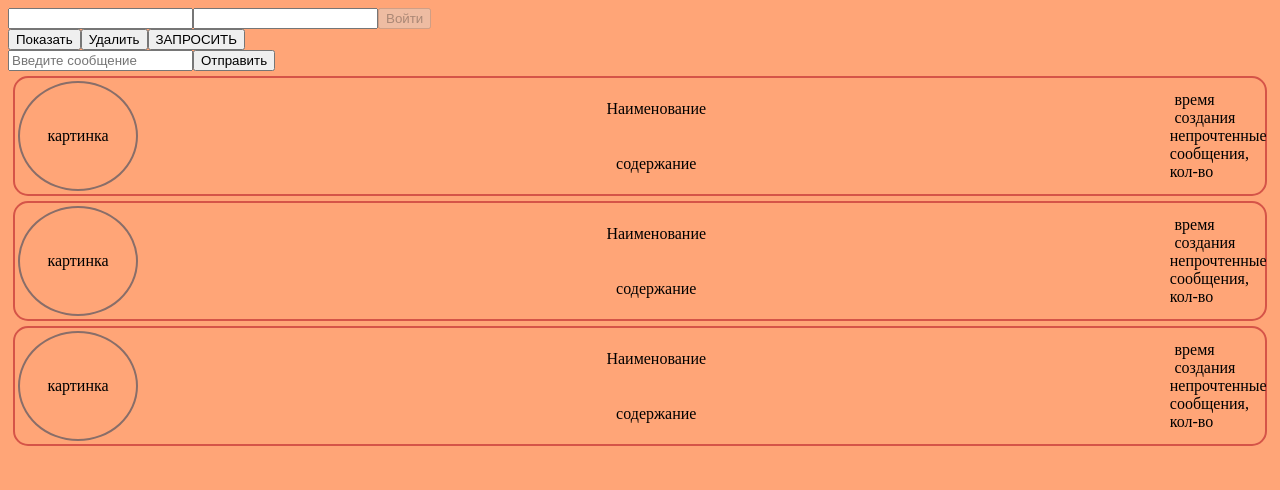
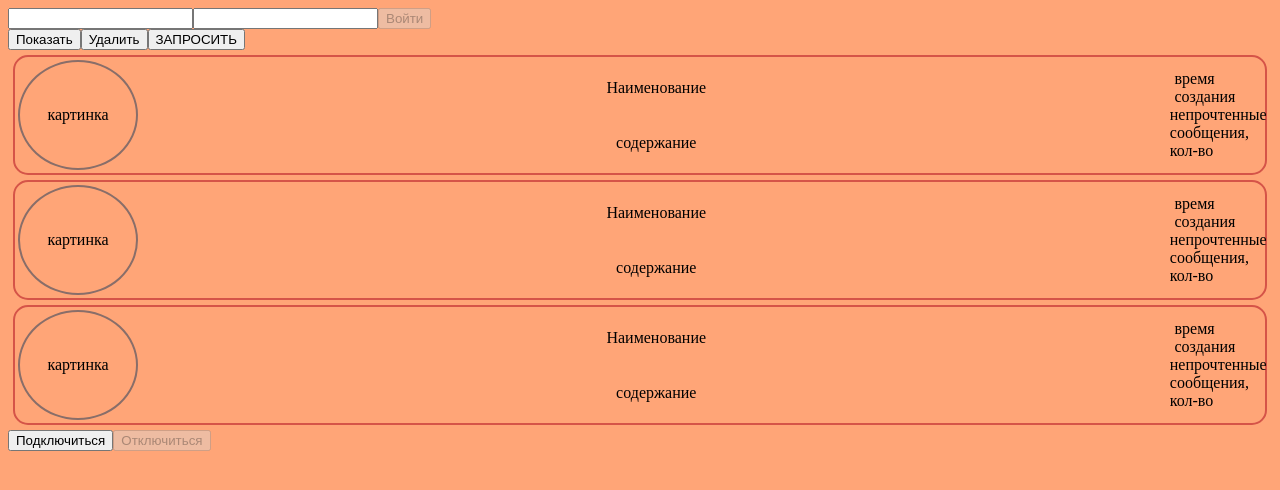
Before and after one commit to BaronGalileo/messenger-zubr, a React (Create React App) app in the folder frontend/messenger-zubr/: page / in a window 1280 px wide. Shown: the top 490 px of the page. Built offline with nearby package versions, Linux system fonts and the light colour scheme.

Commit message:
useWebSocket hook

```diff
--- a/frontend/messenger-zubr/src/components/LoginForm/LoginForm.tsx
+++ b/frontend/messenger-zubr/src/components/LoginForm/LoginForm.tsx
@@ -67,122 +67,9 @@ export const LoginForm = () => {
         })
     }
 
-    let socket = useRef<WebSocket | null>(null);
-
-    async function createWebSocketConnection() {
-        if (socket.current && socket.current.readyState === WebSocket.OPEN) {
-            console.log("WebSocket already connected, skipping new connection.");
-            return;
-        }
-
-        let token = store.getState().auth.access;
-
-        if (!token) {
-            console.log("Access token is missing, trying to refresh...");
-            token = await refreshTokenIfNeeded();
-            if (!token) {
-                console.error("Failed to obtain a valid token, aborting WebSocket connection");
-                return;
-            }
-        }
-
-    console.log("Using token for WebSocket:", token);
-
-    socket.current = new WebSocket(`ws://localhost:8000/ws/messages/3/?token=${token}`);
-
-    socket.current.onopen = () => {
-        console.log("WebSocket Connected");
-    };
-
-    socket.current.onmessage = (event) => {
-        console.log("Message from server: ", event.data);
-
-    };
-
-    socket.current.onerror = (error) => {
-        console.log("WebSocket Error: ", error);
-    };
-
-    socket.current.onclose = async (event) => {
-        console.log("WebSocket Disconnected", event.code);
-        socket.current = null; // Очистим переменную при отключении
-
-        if (event.code === 1006 || event.code === 4001) {
-            console.log("Token might be invalid, attempting to refresh...");
-            const newToken = await refreshTokenIfNeeded();
-
-            if (newToken) {
-                console.log("Reconnecting WebSocket with new token");
-                setTimeout(createWebSocketConnection, 1000);
-            } else {
-                console.log("No valid token available for reconnection");
-            }
-        }
-    };
-
-    }
-
-    const sendMessage = () => {
-        if (socket.current && socket.current.readyState === WebSocket.OPEN) {
-            socket.current.send(JSON.stringify({ message }));
-            console.log("Отправлено: ", message);
-            setMessage(""); // Очищаем поле ввода после отправки
-        } else {
-            console.error("WebSocket не подключен.");
-        }
-    };
 
 
-
-    // async function createWebSocketConnection() {
-    //     debugger
-    //     let token = isAuth.access; // Берем текущий access токен
-
-    //     if (!token) {
-    //       // Если токен отсутствует, пытаемся обновить его
-    //       token = await refreshTokenIfNeeded();
-    //     }
-
-    //     if (token) {
-    //       // Если токен есть, создаем WebSocket соединение с token в URL
-    //       const socket = new WebSocket(`ws://localhost:8000/ws/messages/3/?token=${token}`);
-
-    //       socket.onopen = () => {
-    //         console.log("WebSocket Connected");
-    //       };
-
-    //       socket.onmessage = (event) => {
-    //         console.log("Message from server: ", event.data);
-    //       };
-
-    //       socket.onerror = (error) => {
-    //         console.log("WebSocket Error: ", error);
-    //       };
-
-    //       socket.onclose = async () => {
-    //         console.log("WebSocket Disconnected");
-    //         // Попробуем обновить токен, если соединение закрыто по причине 401 или ошибки авторизации
-    //         const newToken = await refreshTokenIfNeeded();
-    //         debugger
-    //         if (newToken) {
-    //             console.log("Reconnecting WebSocket with new token");
-    //             setTimeout(() => {
-    //               createWebSocketConnection(); // Попробуем переподключиться с новым токеном
-    //             }, 1000); // Добавляем задержку для повторного подключения
-    //           } else {
-    //             console.log("No valid token available for reconnection");
-    //           }
-    //         };
-
-    //       return socket;
-    //     } else {
-    //       console.error("No valid token available for WebSocket connection");
-    //       return null;
-    //     }
-    //   }
-
     const show = () => {
-        createWebSocketConnection()
         console.log("SHOW", isAuth )
         // const token = isAuth.access;
         // const socket = new WebSocket(`ws://localhost:8000/ws/messages/3/?token=${token}`);
@@ -307,13 +194,6 @@ export const LoginForm = () => {
             <button onClick={del} >Удалить</button>
             <button onClick={post_request} >ЗАПРОСИТЬ</button>
             </div>
-            <input
-                type="text"
-                value={message}
-                onChange={(e) => setMessage(e.target.value)}
-                placeholder="Введите сообщение"
-            />
-            <button onClick={sendMessage}>Отправить</button>
         </div>
         </>
     )
--- /dev/null
+++ b/frontend/messenger-zubr/src/components/testComponents/testChat.tsx
@@ -0,0 +1,36 @@
+import { useState } from "react";
+import { useWebSocket } from "../../hooks/useWebSocket";
+
+
+export const TestChat = () => {
+    const { isConnected, connectWebSocket, sendMessage, disconnectWebSocket } = useWebSocket(3);
+    const [message, setMessage] = useState("");
+
+    return (
+        <div>
+            <button onClick={connectWebSocket} disabled={isConnected}>
+                {isConnected ? "Подключено" : "Подключиться"}
+            </button>
+            <button onClick={disconnectWebSocket} disabled={!isConnected}>
+                Отключиться
+            </button>
+            {isConnected&&
+            <div>
+                <input
+                    type="text"
+                    value={message}
+                    onChange={(e) => setMessage(e.target.value)}
+                    placeholder="Введите сообщение"
+                />
+                <button
+                    onClick={() => {
+                        sendMessage(message);
+                        setMessage(""); // Очищаем поле ввода после отправки
+                    }}
+                    disabled={!isConnected || !message}
+                >Отправить
+                </button>
+            </div>}
+        </div>
+    );
+}
--- /dev/null
+++ b/frontend/messenger-zubr/src/hooks/useWebSocket.ts
@@ -0,0 +1,87 @@
+import { useState, useRef, useEffect } from "react";
+import store from "../store";
+import { refreshTokenIfNeeded } from "../services/refreshToken";
+
+
+export function useWebSocket(roomId: number) {
+    const [isConnected, setIsConnected] = useState(false);
+    const socketRef = useRef<WebSocket | null>(null);
+
+    const connectWebSocket = async () => {
+        if (socketRef.current && socketRef.current.readyState === WebSocket.OPEN) {
+            console.log("WebSocket уже подключен.");
+            return;
+        }
+
+        let token = store.getState().auth.access;
+
+        if (!token) {
+            console.log("Токен отсутствует, пробуем обновить...");
+            token = await refreshTokenIfNeeded();
+            if (!token) {
+                console.error("Не удалось обновить токен, прерываем подключение");
+                return;
+            }
+        }
+
+        console.log("Используем токен для WebSocket:", token);
+        socketRef.current = new WebSocket(`ws://localhost:8000/ws/messages/${roomId}/?token=${token}`);
+
+        socketRef.current.onopen = () => {
+            console.log("WebSocket подключен");
+            setIsConnected(true);
+        };
+
+        socketRef.current.onmessage = (event) => {
+            console.log("Сообщение от сервера: ", event.data);
+        };
+
+        socketRef.current.onerror = (error) => {
+            console.error("Ошибка WebSocket: ", error);
+        };
+
+        socketRef.current.onclose = async (event) => {
+            console.log("WebSocket отключен", event.code);
+            setIsConnected(false);
+            socketRef.current = null; // Очистка ссылки
+
+            if (event.code === 1006 || event.code === 4001) {
+                console.log("Токен мог стать недействительным, пробуем обновить...");
+                const newToken = await refreshTokenIfNeeded();
+
+                if (newToken) {
+                    console.log("Переподключаемся с новым токеном...");
+                    setTimeout(connectWebSocket, 1000);
+                } else {
+                    console.log("Не удалось обновить токен, переподключение невозможно");
+                }
+            }
+        };
+    };
+
+    const sendMessage = (message: string) => {
+        if (socketRef.current && socketRef.current.readyState === WebSocket.OPEN) {
+            socketRef.current.send(JSON.stringify({ message }));
+            console.log("Отправлено:", message);
+        } else {
+            console.error("WebSocket не подключен.");
+        }
+    };
+
+    const disconnectWebSocket = () => {
+        if (socketRef.current) {
+            socketRef.current.close();
+            socketRef.current = null;
+            setIsConnected(false);
+            console.log("WebSocket вручную отключен");
+        }
+    };
+
+    useEffect(() => {
+        return () => {
+            disconnectWebSocket(); // Закрываем соединение при размонтировании компонента
+        };
+    }, []);
+
+    return { isConnected, connectWebSocket, sendMessage, disconnectWebSocket };
+}
--- a/frontend/messenger-zubr/src/pages/Home.tsx
+++ b/frontend/messenger-zubr/src/pages/Home.tsx
@@ -1,5 +1,6 @@
 import { CardRoom } from "../components/Card_Room/CardRoom"
 import { LoginForm } from "../components/LoginForm/LoginForm"
+import { TestChat } from "../components/testComponents/testChat"
 
 const HomePage = () => {
     return (
@@ -8,6 +9,7 @@ const HomePage = () => {
             <CardRoom/>
             <CardRoom/>
             <CardRoom/>
+            <TestChat/>
         </div>
     )
 }
```
